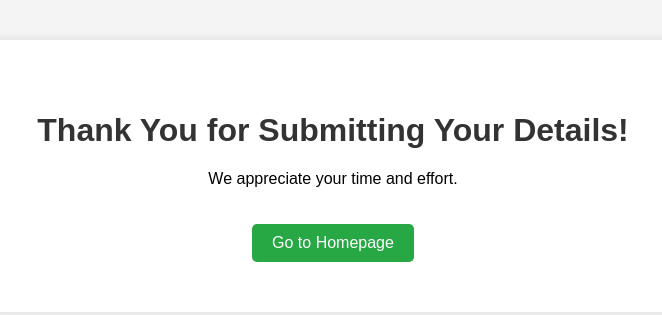
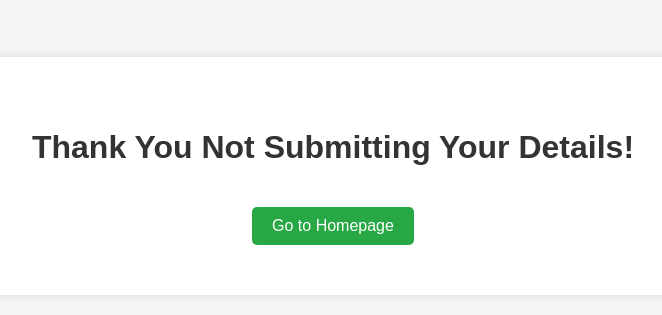
Before and after one commit to kictharsh221/kictharsh, a plain HTML site: page index1.html in a window 1280 px wide. Shown: the part 224-539 px from the top of the page, without its empty margins (307-969 px from the left). Drawn offline with Linux system fonts and the light colour scheme.

Commit message:
Update index1.html

```diff
--- a/index1.html
+++ b/index1.html
@@ -42,8 +42,7 @@
 <body>
 
     <div class="container">
-        <h1>Thank You for Submitting Your Details!</h1>
-        <p>We appreciate your time and effort.</p>
+        <h1>Thank You Not Submitting Your Details!</h1>
         <a href="./index2.html">Go to Homepage</a>
     </div>
 
```
